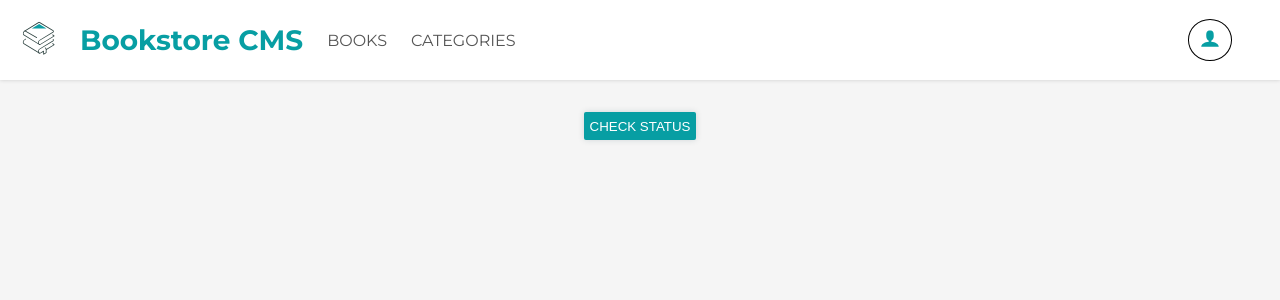
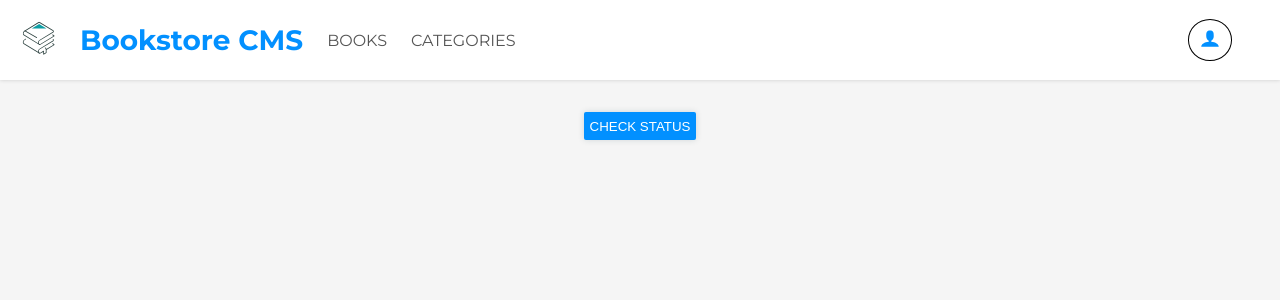
Before and after one commit to OkoyeCharles/bookstore, a React (Create React App) app: page /categories in a window 1280 px wide. Shown: the top 300 px of the page. Built offline with nearby package versions, Linux system fonts and the light colour scheme; no server answers.

Commit message:
Add reviewer changes(1)

```diff
--- a/src/styles/AddBooks.css
+++ b/src/styles/AddBooks.css
@@ -37,7 +37,7 @@
   padding: 0.5em 5em;
   border: none;
   text-transform: uppercase;
-  background: #079ea3;
+  background: #0290ff;
   color: #fff;
   border-radius: 0.15em;
   box-shadow: 0 0 0.5em #123e3f27;
@@ -49,7 +49,7 @@
 
 .addBooks__form > * > button:hover {
   transform: scale(1.05);
-  background: #02959b;
+  background: #0290ff;
   box-shadow: 0 0 1em #123e3f4f;
 }
 
--- a/src/styles/Book.css
+++ b/src/styles/Book.css
@@ -39,7 +39,7 @@
 
 .book__author {
   font-weight: 300;
-  color: #02959b;
+  color: #0290ff;
 }
 
 .book__category {
@@ -59,7 +59,7 @@
   border: none;
   font-family: 'Roboto Slab', serif;
   font-weight: 300;
-  color: #02959b;
+  color: #0290ff;
 }
 
 .book__action > button:not(:last-child)::after {
@@ -85,7 +85,7 @@
 
 .book__progressCircle {
   position: relative;
-  background: #02959b;
+  background: #0290ff;
   border-radius: 50%;
   height: 70%;
   aspect-ratio: 1; /* stylelint-disable-line */
@@ -152,7 +152,7 @@
   padding: 0.75em 2em;
   border: none;
   text-transform: uppercase;
-  background: #079ea3;
+  background: #0290ff;
   color: #fff;
   border-radius: 0.15em;
   transition:
--- a/src/styles/Categories.css
+++ b/src/styles/Categories.css
@@ -12,7 +12,7 @@
   padding: 0.5em 0.45em;
   border: none;
   text-transform: uppercase;
-  background: #079ea3;
+  background: #0290ff;
   color: #fff;
   border-radius: 0.15em;
   box-shadow: 0 0 0.5em #123e3f27;
@@ -24,6 +24,6 @@
 
 .categories__container > button:hover {
   transform: scale(1.05);
-  background: #02959b;
-  box-shadow: 0 0 1em #123e3f4f;
+  background: #0290ff;
+  box-shadow: 0 0 1em #d3d3d3;
 }
--- a/src/styles/Nav.css
+++ b/src/styles/Nav.css
@@ -21,7 +21,7 @@
 .nav__container .nav__logo > span {
   font-size: clamp(1em, 4vw, 1.75em); /* stylelint-disable-line */
   font-weight: 700;
-  color: #079ea3;
+  color: #0290ff;
 }
 
 .nav__container .nav__logo > img {
@@ -49,7 +49,7 @@
 
 .nav__container .nav__user > * {
   font-size: clamp(0.75em, 3vw, 1.25em); /* stylelint-disable-line */
-  color: #079ea3;
+  color: #0290ff;
 }
 
 @media screen and (max-width: 768px) {
```
